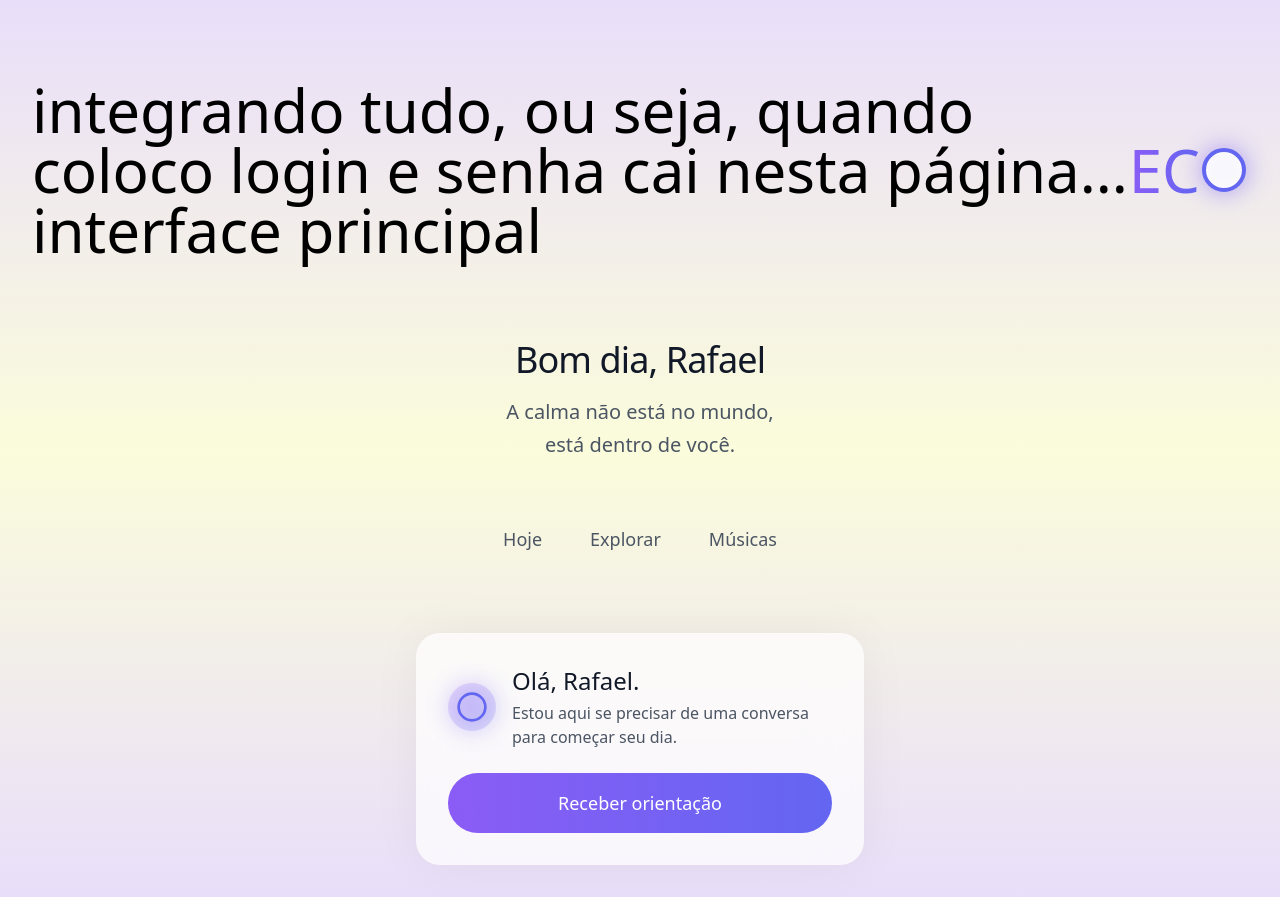
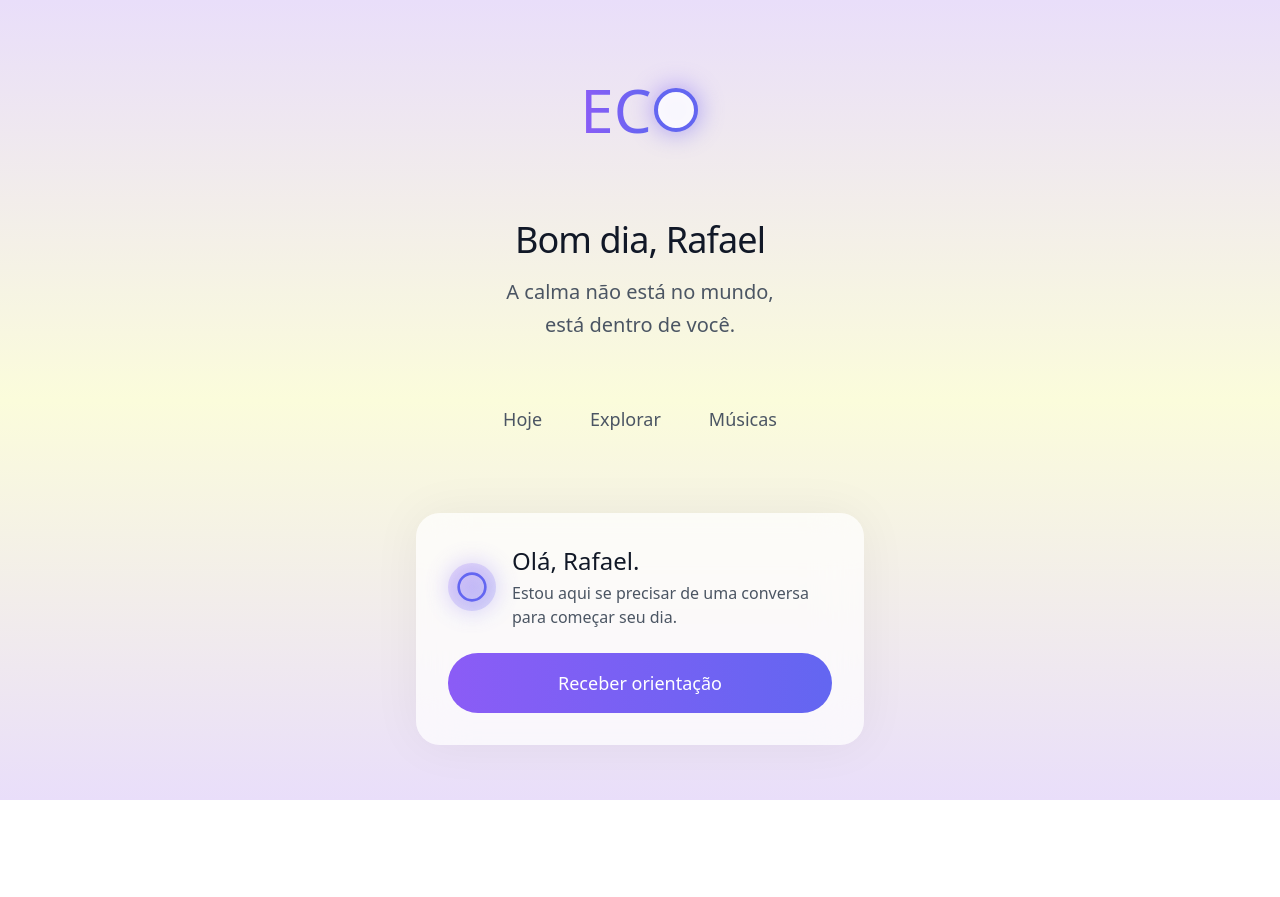
Before and after one commit to Bigajax/ECO, a React (Vite) app: page /home in a window 1280 px wide. After the commit the page ends 800 px from the top, so only its background shows below. Built offline with nearby package versions, Linux system fonts and the light colour scheme.

Commit message:
Update Home.tsx

```diff
--- a/src/components/Home.tsx
+++ b/src/components/Home.tsx
@@ -6,7 +6,6 @@ function Home() {
     <div className="min-h-screen bg-gradient-to-b from-[#E9DEFA] via-[#FBFCDB] to-[#E9DEFA] flex flex-col items-center p-8">
       {/* Logo */}
       <div className="flex items-center text-6xl font-light mb-20 mt-12">
-        integrando tudo, ou seja, quando coloco login e senha cai nesta página... interface principal
         <span className="bg-gradient-to-r from-[#8B5CF6] to-[#6366F1] text-transparent bg-clip-text">EC</span>
         <div className="relative">
           <div className="absolute inset-0 bg-gradient-to-br from-[#8B5CF6] to-[#6366F1] rounded-full blur-md opacity-50"></div>
```
